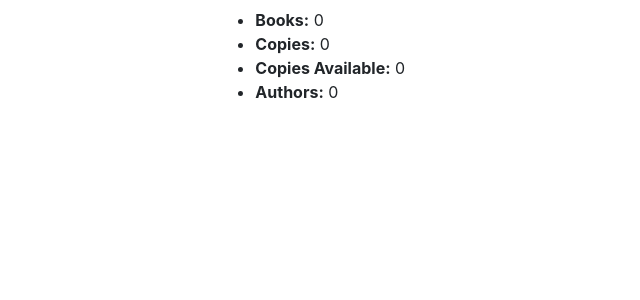
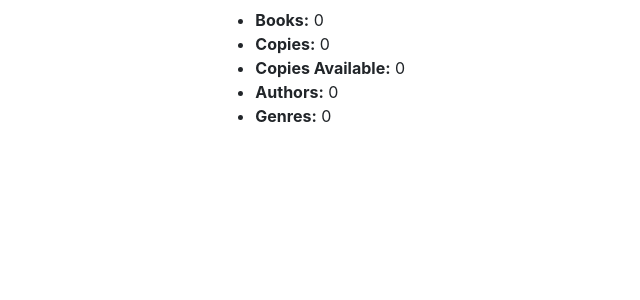
Before and after one commit to 3point14guy/mozilla-django-tutorial, a Django app: page /catalog/ in a window 1280 px wide. Shown: the part 174-474 px from the top of the page, without its empty margins (13-653 px from the left). Run offline with Django 3.2, Linux system fonts and the light colour scheme; data that the repository does not hold is empty; parts of the project's set-up code (start-up, migrations or seed data) failed here and were passed over; some libraries are stand-ins or nearby versions.

Commit message:
add genre count to homepage

```diff
--- a/catalog/templates/base_generic.html
+++ b/catalog/templates/base_generic.html
@@ -1,9 +1,9 @@
 <!DOCTYPE html>
 <html lang="en">
 <head>
-  {% block title %}<title>Local Library</title>{% endblock %}
+  {% block title %}{% endblock %}
   <meta charset="utf-8">
-  <meta name="viewport" content="width=device-width, initial scale=1">
+  <meta name="viewport" content="width=device-width, initial-scale=1">
   <link rel="stylesheet" href="https://stackpath.bootstrapcdn.com/bootstrap/4.1.3/css/bootstrap.min.css" integrity="sha384-MCw98/SFnGE8fJT3GXwEOngsV7Zt27NXFoaoApmYm81iuXoPkFOJwJ8ERdknLPMO" crossorigin="anonymous">
   {% load static %}
   <link rel="stylesheet" href="{% static 'css/styles.css' %}">
--- a/catalog/templates/index.html
+++ b/catalog/templates/index.html
@@ -1,4 +1,9 @@
 {% extends "base_generic.html" %}
+
+{% block title %}
+  <title>Local Library Catalog</title>
+{% endblock %}
+
 
 {% block content %}
   <h1>Local Library Home</h1>
@@ -10,5 +15,6 @@
     <li><strong>Copies:</strong> {{ num_instances }}</li>
     <li><strong>Copies Available:</strong> {{ num_instances_available }}</li>
     <li><strong>Authors:</strong> {{ num_authors }}</li>
+    <li><strong>Genres:</strong> {{ num_genres }}</li>
   </ul>
 {% endblock %}
--- a/catalog/views.py
+++ b/catalog/views.py
@@ -9,12 +9,14 @@ def index(request):
     num_instances_available = BookInstance.objects.filter(status__exact='a').count()
     # 'all()' is implied below
     num_authors = Author.objects.count()
+    num_genres = Genre.objects.count()
 
     context = {
         'num_books': num_books,
         'num_instances': num_instances,
         'num_instances_available': num_instances_available,
         'num_authors': num_authors,
+        'num_genres': num_genres,
     }
 
     return render(request, 'index.html', context=context)
--- a/locallibrary/settings.py
+++ b/locallibrary/settings.py
@@ -56,7 +56,7 @@ TEMPLATES = [
     {
         'BACKEND': 'django.template.backends.django.DjangoTemplates',
         'DIRS': [
-            os.path.join(Base_DIR, 'templates'),
+            os.path.join(BASE_DIR, 'templates'),
         ],
         'APP_DIRS': True,
         'OPTIONS': {
```
